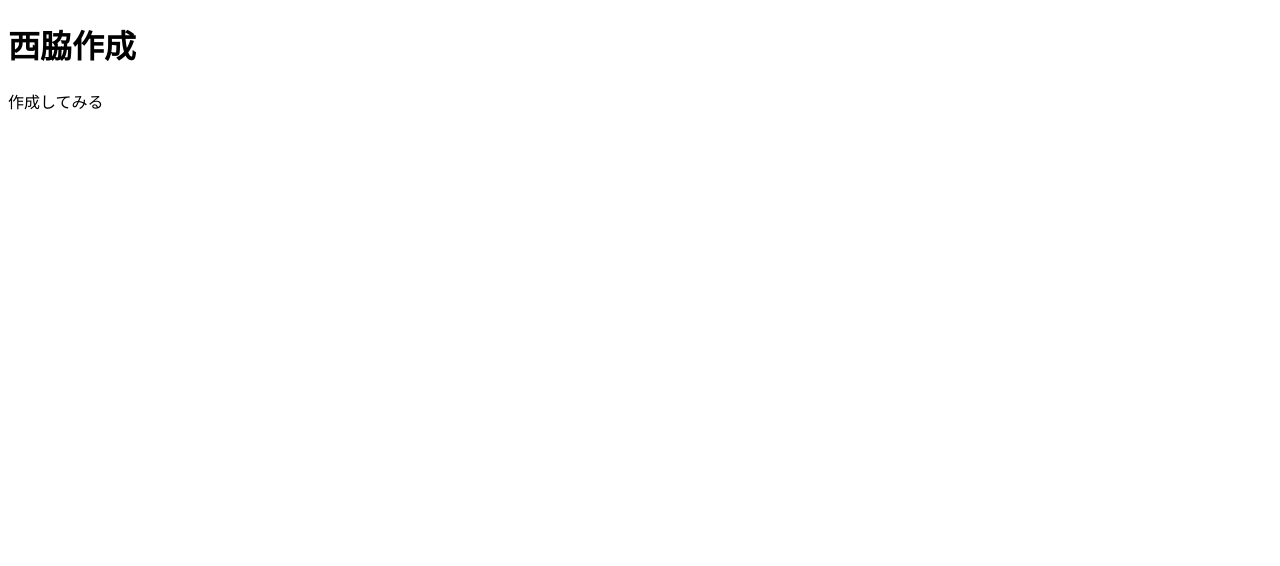
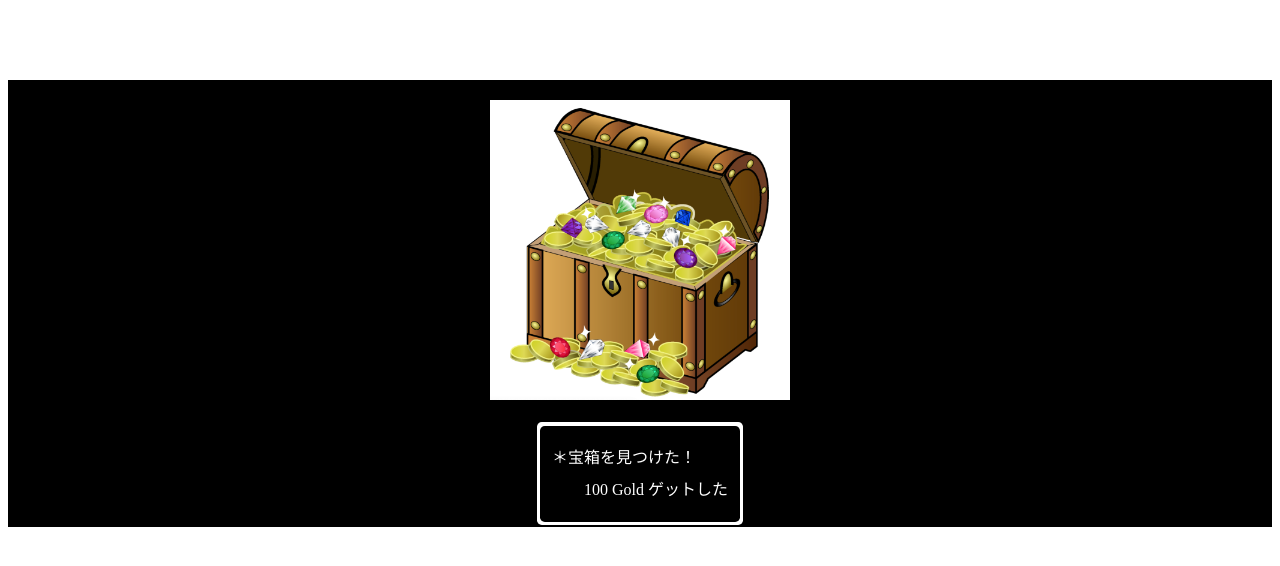
Before and after one commit to Kuma1206/teamkaihatu, a plain HTML site: page nishiwaki.html in a window 1280 px wide. Drawn offline with Linux system fonts and the light colour scheme.

Commit message:
css追加と修正

```diff
--- /dev/null
+++ b/css/nishiwaki.css
@@ -0,0 +1,41 @@
+
+.main-box{
+    width: 100%;
+    height: 100%;
+    background-color: black;
+}
+.dq-window-1 {
+    background-color: black;
+    margin-top: 20px;
+    padding: 0.15rem;
+    width: fit-content;
+}
+
+.dq-window-2 {
+    background-color: white;
+    padding: 0.2rem;
+    border-radius: 0.3rem;
+    width: fit-content;
+}
+
+.dq-window-3 {
+    color: white;
+    background-color: black;
+    font-family: "misaki_gothic_2nd";
+    border-radius: 0.3rem;
+    padding: 1.0rem 0.75rem;
+    line-height: 2;
+    width: fit-content;
+}
+.press-start-2p-regular {
+    font-family: "Press Start 2P", system-ui;
+    font-weight: 400;
+    font-style: normal;
+}
+
+.Tresure-Chest{
+    margin-top: 5em;
+    padding-top: 20px;
+    display: flex;
+    justify-content: center;
+}
--- a/nishiwaki.html
+++ b/nishiwaki.html
@@ -4,9 +4,20 @@
     <meta charset="UTF-8">
     <meta name="viewport" content="width=device-width, initial-scale=1.0">
     <title>Document</title>
+    <link rel="stylesheet" href="css/nishiwaki.css">
 </head>
 <body>
-    <h1>西脇作成</h1>
-    <p>作成してみる</p>
+    <div class="main-box">
+        <div class="Tresure-Chest"><img src="./images/Tresure Chest.png" width="300px" height="300px" alt="宝箱"></div>
+        <div class="dq-window-1" style="margin-left: auto; margin-right: auto;">
+        <div class="dq-window-2">
+            <div class="dq-window-3">
+                ＊宝箱を見つけた！
+                <br>　　100 Gold ゲットした
+            </div>
+        </div>
+    </div>
+</div>
+
 </body>
 </html>
```
Also changed, not shown: images/Tresure Chest.png (added), 1 other file.
